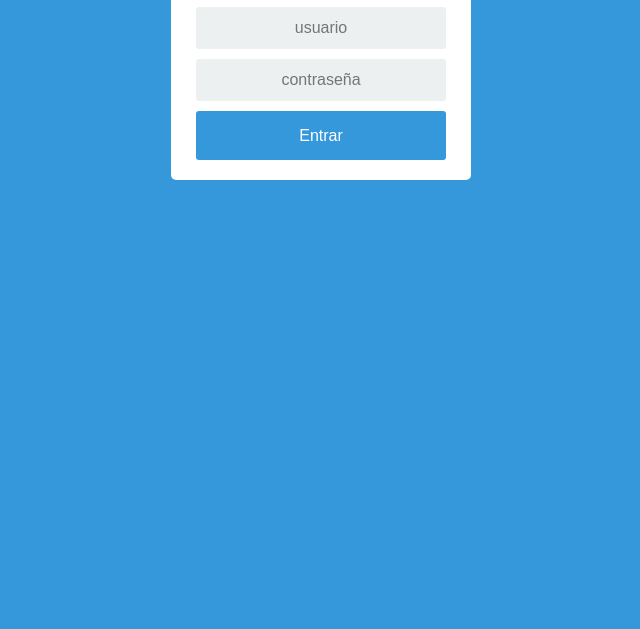
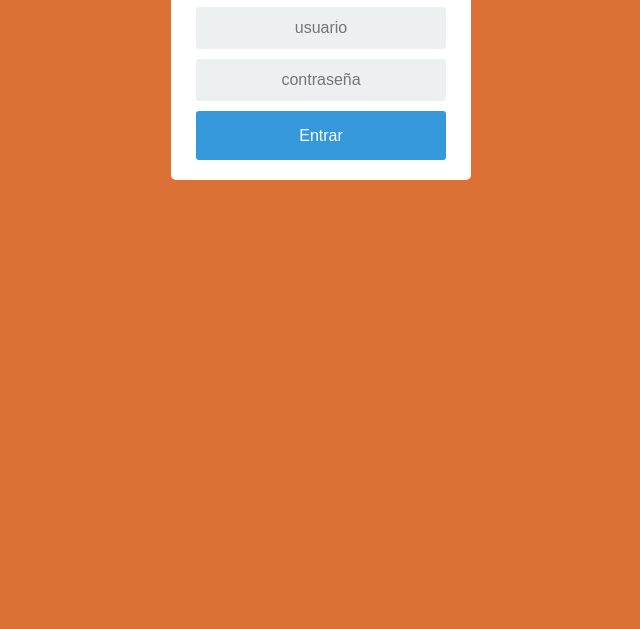
Before and after one commit to jorgeibarra14/lakeside-front, a plain HTML site: page index.html in a window 1280 px wide. Shown: the part 171-800 px from the top of the page, without its empty margins (319-959 px from the left). Drawn offline with nearby package versions, Linux system fonts and the light colour scheme; some packages are replaced by stand-ins of ours; a script that the page names is missing.

Commit message:
cambio de color

```diff
--- a/loginStyle.css
+++ b/loginStyle.css
@@ -7,7 +7,7 @@
     }
     body {
     font-family: Arial;
-    background-color: #3498DB;
+    background-color: #db7134;
     padding: 50px;
     }
     .login {
```
